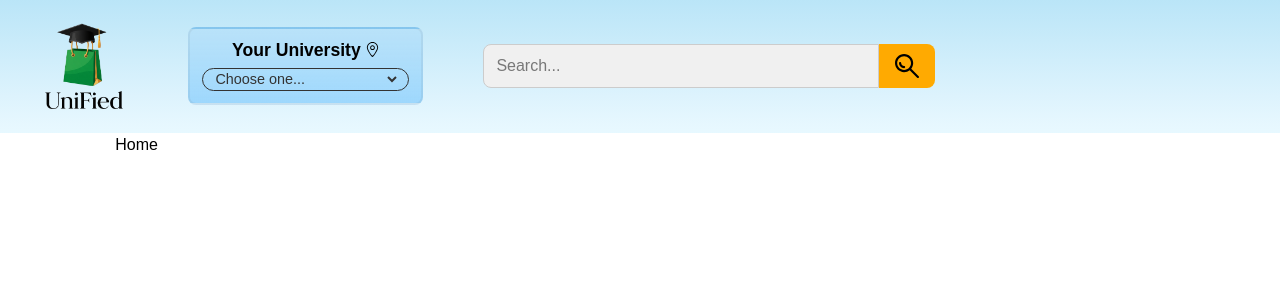
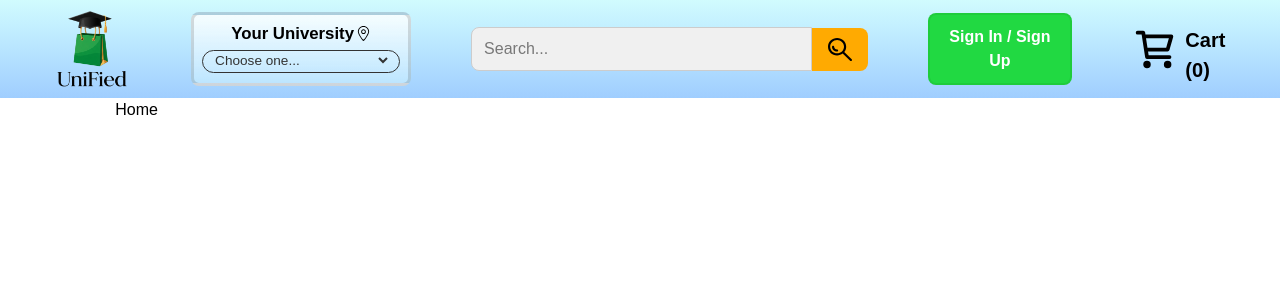
Before and after one commit to ajamidar/UniFied, a React (Vite) app in the folder frontend/: page / in a window 1280 px wide. Shown: the top 300 px of the page. Built offline with nearby package versions, Linux system fonts and the light colour scheme.

Commit message:
basic navbar complete

```diff
--- a/frontend/src/components/NavBar.jsx
+++ b/frontend/src/components/NavBar.jsx
@@ -11,6 +11,8 @@ const NavBar = () => {
     alert(searchValue); // Or use the value however you want
   };
 
+  const num=0; // Placeholder for cart item count, replace with actual logic
+
   return (
     <>
         <div className='navbar-box'>
@@ -19,12 +21,12 @@ const NavBar = () => {
                 <img src={assets.logo} width={90} height={100}></img>
               </NavLink>
             </div>
-            <div className='scale-up border-2 border-[#42424211] flex flex-col gap-1 items-center justify-center px-3 py-2 rounded-lg bg-gradient-to-b from-[#0073ff0f] to-[#0194fd4b]'>
-              <div className='font-bold text-[1.1rem] flex flex-row gap-1 items-center'>
+            <div className='scale-up border-3 border-[#4242422f] flex flex-col gap-1 items-center justify-center px-2 py-1.5 rounded-lg bg-gradient-to-b from-[#ffffffd1] to-[#c3eaffc4]'>
+              <div className='font-bold text-[1.05rem] flex flex-row gap-0.5 items-center justify-center'>
                 <p>Your University</p>
-                <img src='/location.svg' width={15} height={15} className='pb-0.5'></img>
+                <img src='/location.svg' width={15} height={15} className=''></img>
               </div>
-              <div className='location-dropdown border-1 border-[#333333] rounded-2xl mb-1 text-[0.9rem] text-[#333333] px-2'>
+              <div className='location-dropdown border-1 border-[#333333] rounded-2xl mb-1 text-[0.85rem] text-[#333333] px-2'>
                 <select name="location" id="location" value={selectedUni} onChange={e => setSelectedUni(e.target.value)} className='cursor-pointer'>
                   <option value="" disabled>
                     Choose one...
@@ -35,7 +37,6 @@ const NavBar = () => {
                 </select>
               </div>
             </div>
-
             <div className='searchbar w-3/8 flex flex-row items-center justify-between  rounded-lg '>
               <input type='text' placeholder='Search...' value={searchValue} onChange={e => setSearchValue(e.target.value)} className='w-full h-full pl-3 py-3 rounded-tl-lg rounded-bl-lg bg-[#f0f0f0] border border-[#ccc]' />
               <button type='button' onClick={handleSearch} className=' px-4 py-2.5 rounded-tr-lg rounded-br-lg bg-[#ffaa01] text-white hover:bg-[#ed9a26] transition '>
@@ -43,10 +44,17 @@ const NavBar = () => {
               </button>
             </div>
             <div className='sign-in/account'>
-
+              <NavLink to='/login'>
+                <button className='px-4 py-2.5 rounded-lg bg-[#21d942] text-white font-bold hover:bg-[#00b50c] border-2 border-[#1a65011c] transition'>
+                  Sign In / Sign Up
+                </button>
+              </NavLink>
             </div>
-            <div className='basket'>
-
+            <div className='cart'>
+              <NavLink to='/basket' className='flex flex-row items-center justify-center gap-2'>
+                  <img src='/cart.svg' width={45} height={45} alt='Basket' />
+                  <p className='text-[1.25rem] font-bold pt-3'>Cart ({num})</p>
+              </NavLink>
             </div>
         </div>
     </>
--- a/frontend/src/index.css
+++ b/frontend/src/index.css
@@ -6,7 +6,7 @@
 }
 
 .navbar-box{
-    @apply px-[3vw] py-[2.5vh] flex flex-row bg-gradient-to-b from-[#6ac7ef76] to-[#01bbff19] w-full h-1/12 items-center gap-15;
+    @apply pr-[3vw] py-[1vh] pl-[4vw] flex flex-row bg-gradient-to-b from-[#b1f9fd98] to-[#429dfe81] w-full h-1/12 items-center gap-15;
 }
 
 .scale-up{
```
Also changed, not shown: frontend/public/cart.svg (added).
